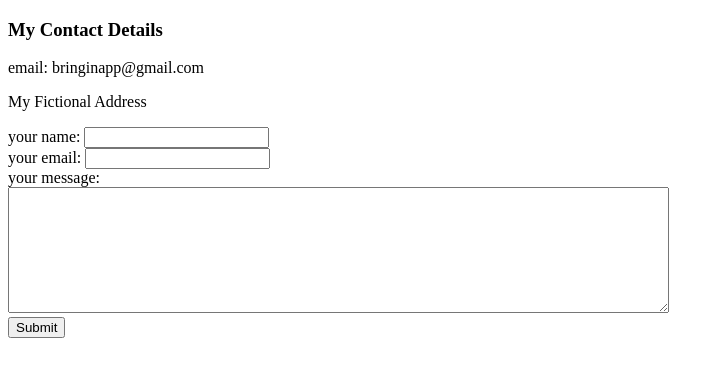
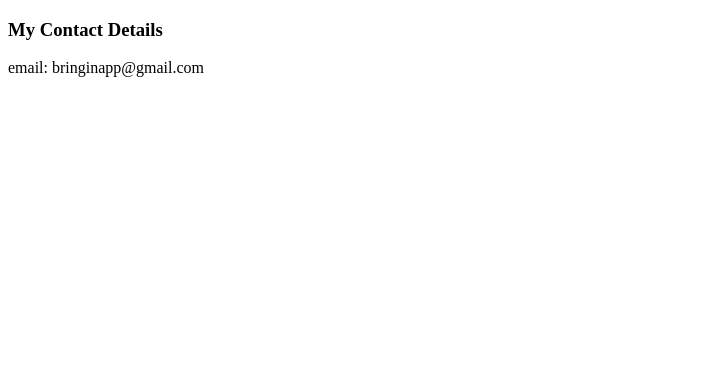
Before and after one commit to feri-wib/cv, a plain HTML site: page contact.html in a window 1280 px wide. Shown: the whole page, without its empty margins (0-724 px from the left). Drawn offline with Linux system fonts and the light colour scheme.

Commit message:
edit contact

```diff
--- a/contact.html
+++ b/contact.html
@@ -7,16 +7,5 @@
   <body>
     <h3>My Contact Details</h3>
     <p>email: bringinapp@gmail.com</p>
-    <p>My Fictional Address</p>
-
-    <form class="" action="mailto:feri.wib@gmail.com" method="post" enctype="text/plain">
-      <label for="">your name: </label>
-      <input type="text" name="yourName" value=""><br>
-      <label for="">your email:</label>
-      <input type="email" name="yourEmail" value=""><br>
-      <label for="">your message: </label><br>
-      <textarea name="yourMessage" rows="8" cols="80"></textarea><br>
-      <input type="submit" name="" >
-    </form>
   </body>
 </html>
```
